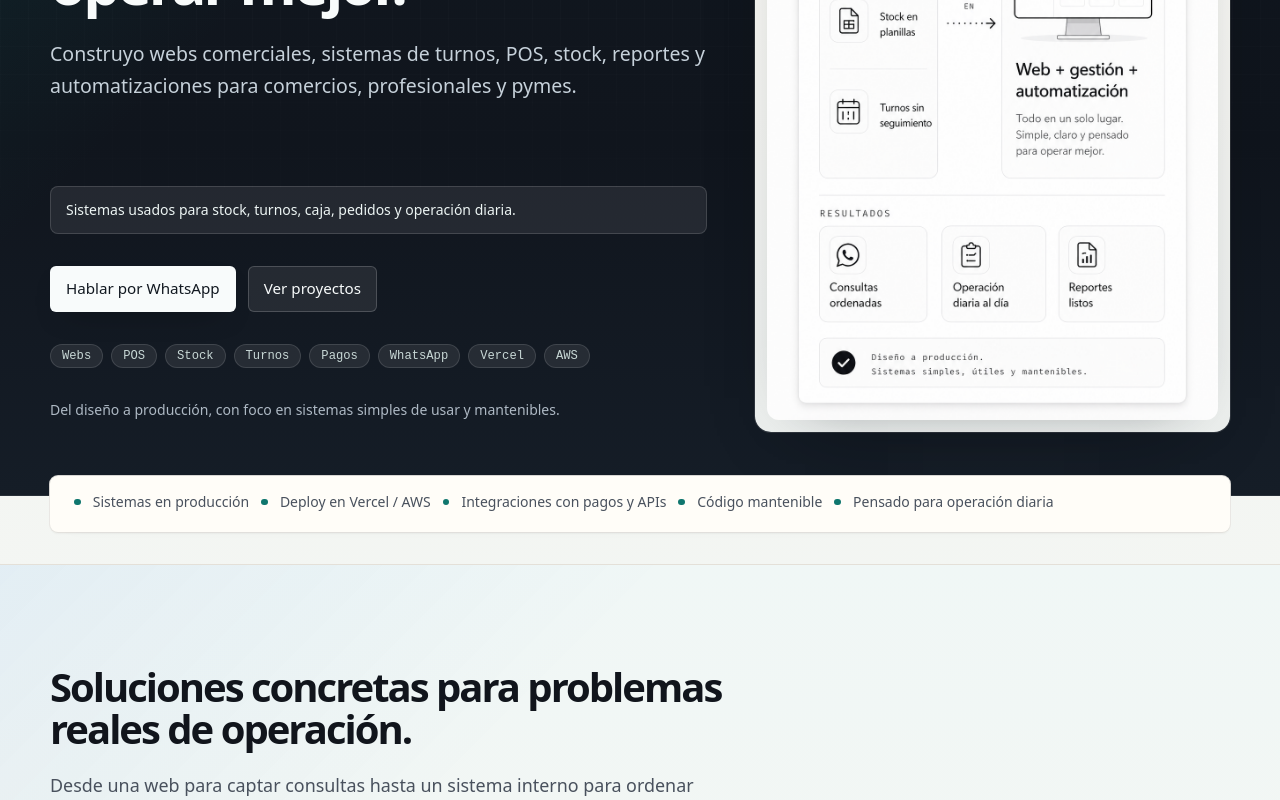
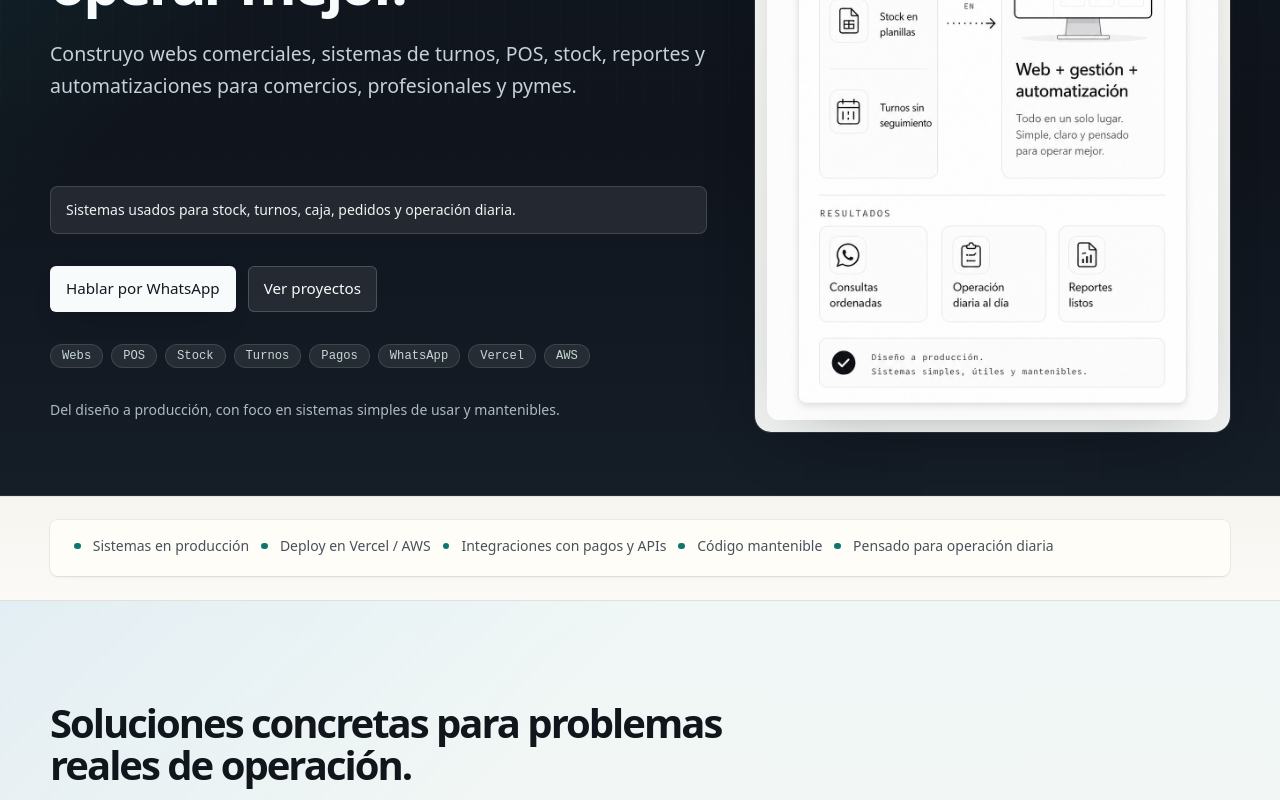
Before and after one commit to JoaFoschiatti/JoaFoschiatti_portfolio, a Next.js app: page / in a window 1280 px wide. Shown: the part 419-1219 px from the top of the page. Built offline with nearby package versions, Linux system fonts and the light colour scheme.

Commit message:
Align hero value strip

```diff
--- a/src/app/globals.css
+++ b/src/app/globals.css
@@ -375,10 +375,14 @@ summary:focus-visible {
   background: currentColor;
 }
 
+.value-strip-band {
+  background: linear-gradient(180deg, #f7f5ef 0%, var(--color-background) 100%);
+  box-shadow: inset 0 1px 0 rgba(17, 24, 32, 0.08);
+}
+
 .value-strip-card {
-  margin-top: -1.25rem;
   position: relative;
-  z-index: 2;
+  z-index: 1;
 }
 
 .process-card {
--- a/src/app/page.tsx
+++ b/src/app/page.tsx
@@ -43,8 +43,9 @@ export default function Home() {
         whatsappHref={whatsappHref}
       />
 
-      <section className="section-shell value-strip-card pb-6 md:pb-8">
-        <div className="surface-card overflow-hidden px-5 py-4 md:px-6">
+      <section className="value-strip-band">
+        <div className="section-shell py-5 md:py-6">
+          <div className="surface-card value-strip-card overflow-hidden px-5 py-4 md:px-6">
             <div className="flex gap-3 overflow-x-auto pb-1">
               {valueStrip.map((item) => (
                 <div
@@ -55,6 +56,7 @@ export default function Home() {
                   <span>{item}</span>
                 </div>
               ))}
+            </div>
           </div>
         </div>
       </section>
```
Lines whose indentation alone changed are shown as unchanged.
